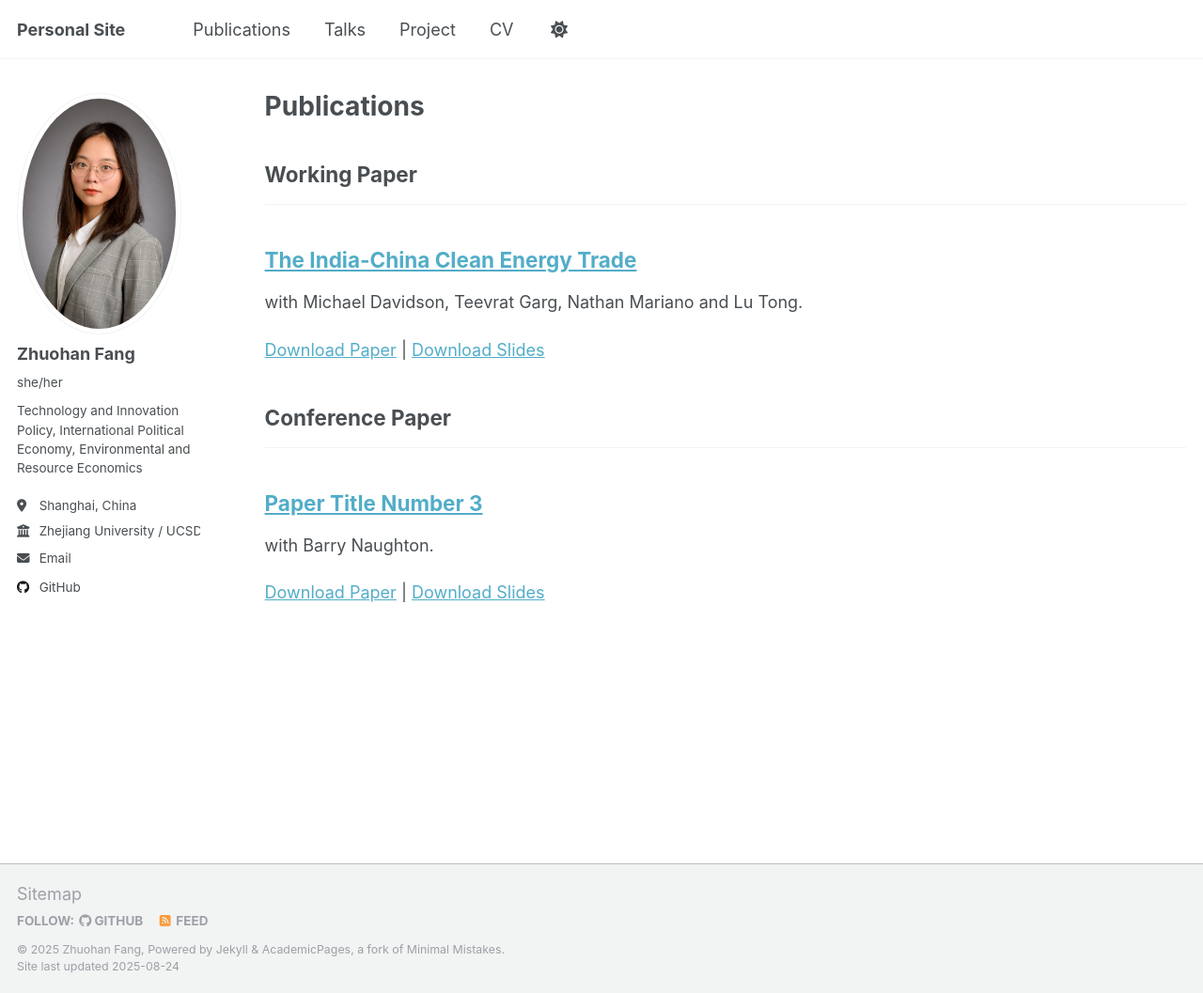
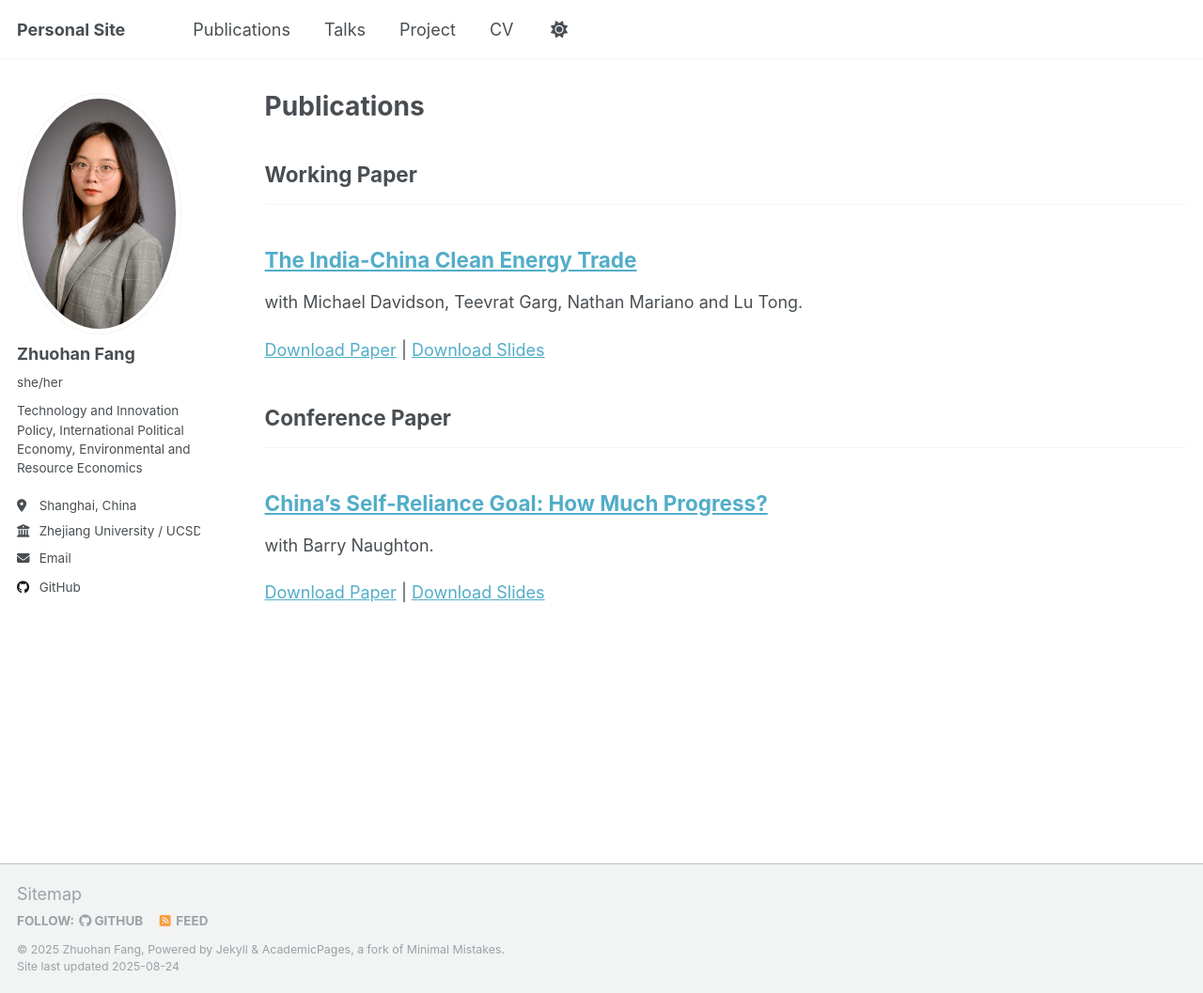
Before and after one commit to fzh200001/fzh200001.github.io, a Jekyll site: the page built from _pages/publications.html, in a window 1280 px wide and 1057 px high. Shown: the whole window at 94% size. Built offline with Jekyll 4.4.1, drawn with Linux system fonts in a browser that asks for light colours; a script that is not in the unit is left out.

Commit message:
Update 2015-10-01-paper-title-number-3.md

```diff
--- a/_publications/2015-10-01-paper-title-number-3.md
+++ b/_publications/2015-10-01-paper-title-number-3.md
@@ -1,5 +1,5 @@
 ---
-title: "Paper Title Number 3"
+title: "China’s Self-Reliance Goal: How Much Progress?"
 collection: publications
 category: conferences
 permalink: /files/paper3.pdf
```
